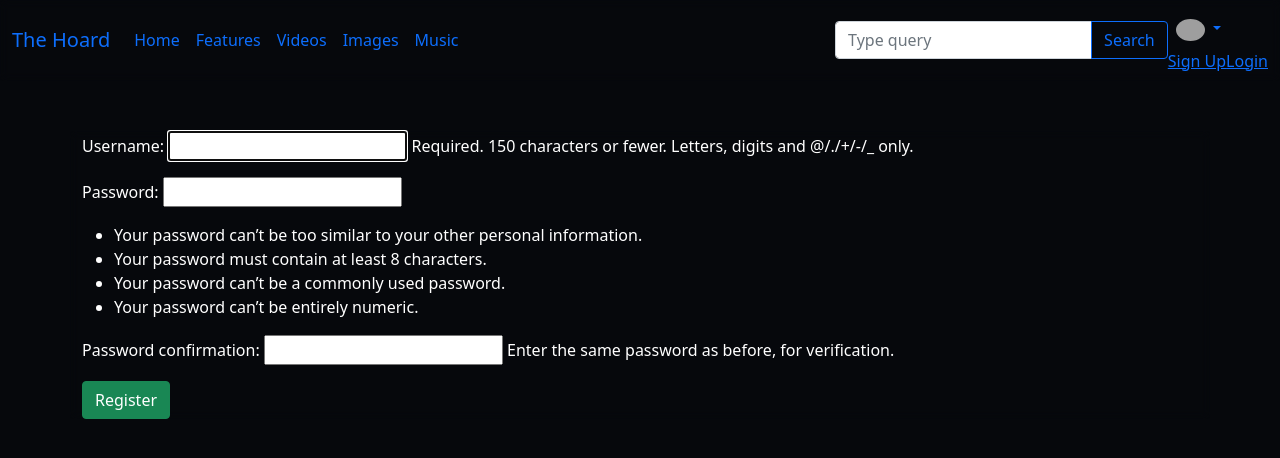
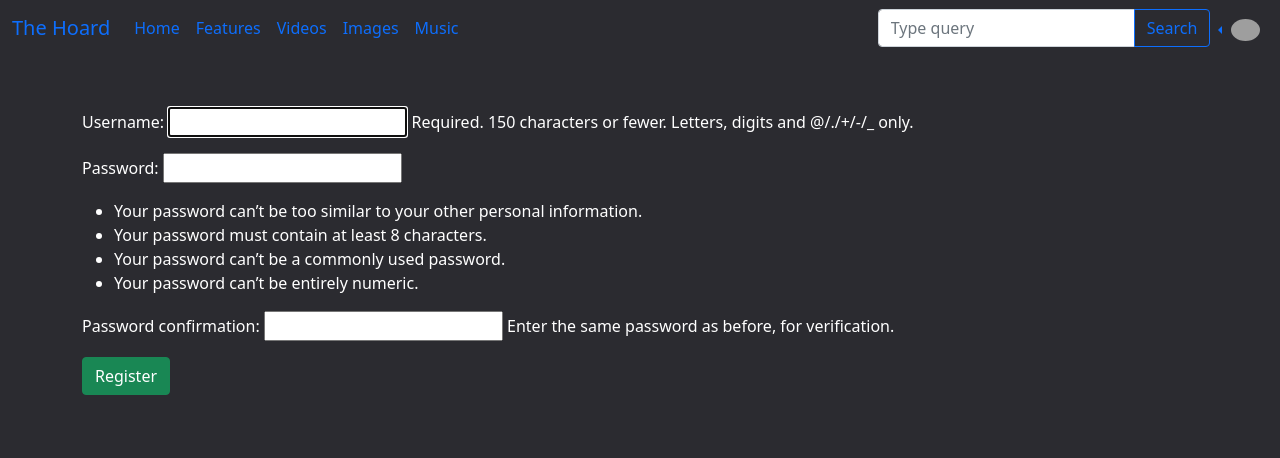
Before and after one commit to 1SasB/django-The-Hoard, a Django app: page /register in a window 1280 px wide. Shown: the top 458 px of the page. Run offline with Django 3.2, Linux system fonts and the light colour scheme; some libraries are stand-ins or nearby versions; grey boxes are pictures that could not be loaded.

Commit message:
fixed navbar drop down

```diff
--- a/videos/templates/base.html
+++ b/videos/templates/base.html
@@ -71,14 +71,14 @@
   .show {display:block;}
   </style>
 </head>
-<body style="background-color: #06080C;
+<body style="background-color: #2b2b30;;
             color: white;
             padding: 0;
             ">
-    <header style="margin-bottom: 50px; rgba(255, 255, 255, .15); backdrop-filter: blur(5px);">
+    <header style="margin-bottom: 50px;">
 
         <nav
-        class="navbar navbar-expand-lg"
+        class="navbar navbar-expand-lg sticky-top"
             >
               <div class="container-fluid">
 
@@ -132,7 +132,7 @@
                   <ul class="navbar-nav">
                     <!-- Icon dropdown -->
                     <!-- Avatar -->
-                    <li class="nav-item dropdown">
+                    <li class="nav-item dropstart">
                       <a
                         class="nav-link dropdown-toggle"
                         href="#"
@@ -150,14 +150,14 @@
                         />
                       </a>
                       {% if user.is_authenticated %}
-                      <ul class="nav navbar-nav navbar-right">
-                        <li><a href="/accounts/logout"><span class="glyphicon glyphicon-log-out"></span> Logout</a></li>
-                        <li><a href="{% url 'videos:upload' %}"><span class="active"></span> Upload</a></li>
+                      <ul class="dropdown-menu dropdown-menu-dark dropdown-menu-start">
+                        <li><a class="dropdown-item" href="/accounts/logout"><span class="glyphicon glyphicon-log-out"></span> Logout</a></li>
+                        <li><a class="dropdown-item" href="{% url 'videos:upload' %}"><span class="active"></span> Upload</a></li>
                       </ul>
                       {% else %}
-                      <ul class="nav navbar-nav navbar-right">
-                        <li><a href="{% url 'videos:register' %}"><span class="glyphicon glyphicon-user"></span> Sign Up</a></li>
-                        <li><a href="/accounts/login"><span class="glyphicon glyphicon-log-in"></span> Login</a></li>
+                      <ul class="dropdown-menu dropdown-menu-dark">
+                        <li><a class="dropdown-item" href="{% url 'videos:register' %}"><span class="glyphicon glyphicon-user"></span> Sign Up</a></li>
+                        <li><a class="dropdown-item" href="/accounts/login"><span class="glyphicon glyphicon-log-in"></span> Login</a></li>
                       </ul>
                       {% endif %}
                     </li>
@@ -166,12 +166,12 @@
               </div>
             </nav>
     </header>
-    <div class="container" style=" rgba(255, 255, 255, .15); backdrop-filter: blur(5px);">
+    <div class="container">
       {% block content %}
       {% endblock %}
     </div>
 
-    <script src="{% static 'TheHoard/js/upload.js' %}"></script>
+    <!-- <script src="{% static 'TheHoard/js/upload.js' %}"></script> -->
 
   <script src="https://ajax.googleapis.com/ajax/libs/jquery/3.5.1/jquery.min.js"></script>
   <script src="https://cdn.jsdelivr.net/npm/bootstrap@5.0.2/dist/js/bootstrap.bundle.min.js" integrity="sha384-MrcW6ZMFYlzcLA8Nl+NtUVF0sA7MsXsP1UyJoMp4YLEuNSfAP+JcXn/tWtIaxVXM" crossorigin="anonymous"></script>
```
